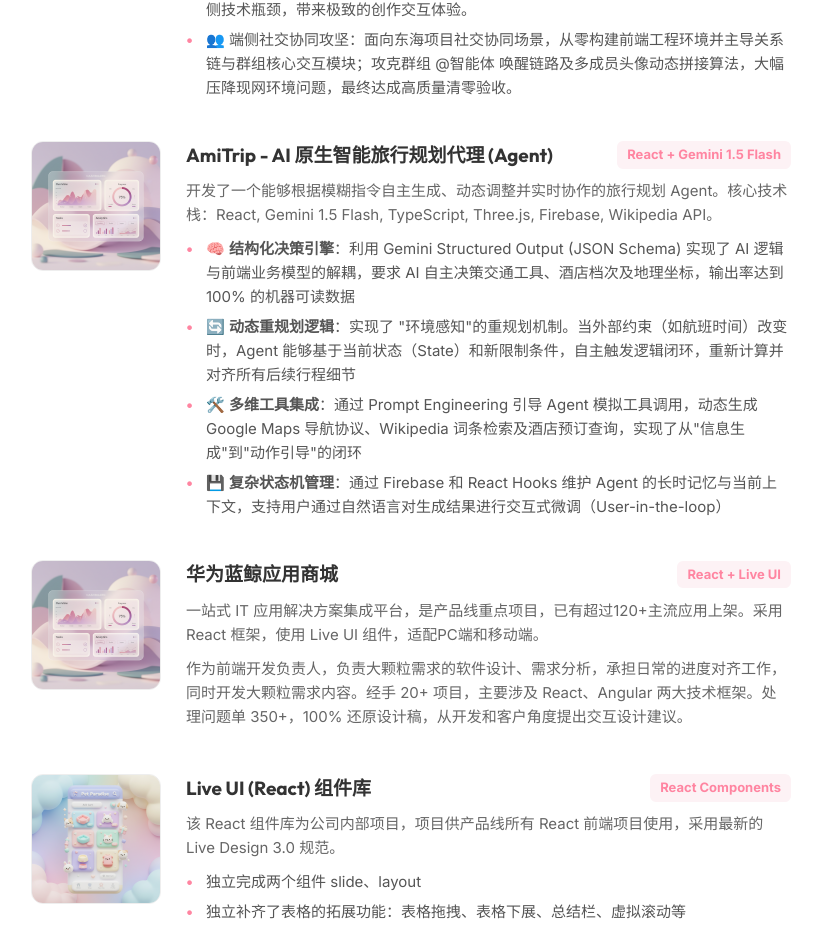
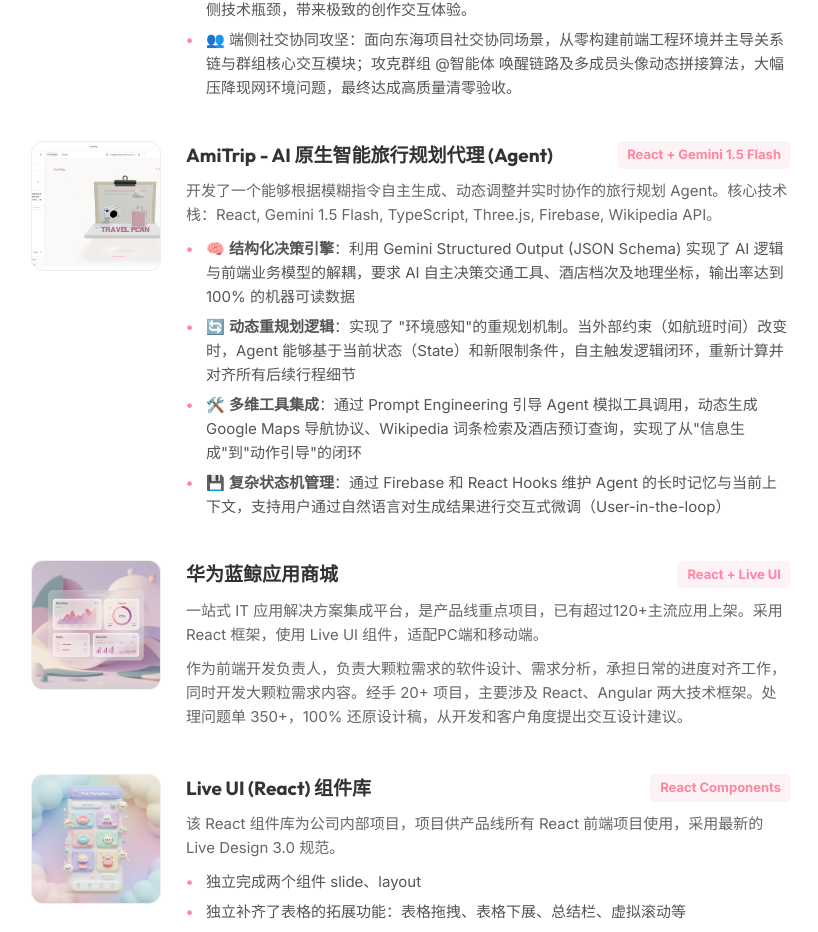
Before and after one commit to 925754332-dev/pinkdev-portfolio, a React (Vite) app: page /resume in a window 1280 px wide. Shown: the part 2633-3565 px from the top of the page, without its empty margins (229-1047 px from the left). Built offline with nearby package versions, Linux system fonts and the light colour scheme.

Commit message:
feat: update AmiTrip project image with local preview

```diff
--- a/src/data/projects.ts
+++ b/src/data/projects.ts
@@ -96,7 +96,7 @@ export const projects: Project[] = [
     desc: '基于 Gemini 1.5 Flash 构建的智能旅行 Agent，支持模糊指令生成与实时动态重规划。',
     longDesc: '开发了一个能够根据模糊指令自主生成、动态调整并实时协作的旅行规划 Agent。核心技术栈：React, Gemini 1.5 Flash, TypeScript, Three.js, Firebase, Wikipedia API。利用 Gemini Structured Output 实现了 AI 逻辑与业务模型解耦，输出 100% 机器可读数据；实现"环境感知"重规划机制，动态对齐行程细节；通过 Prompt Engineering 引导模拟工具调用，打通信息生成到动作引导闭环；利用 Firebase 维护长时记忆，支持 User-in-the-loop 交互微调。',
     tags: ['#React', '#Gemini', '#AI-Agent', '#Three.js'],
-    image: '/images/generated-1772463847239.png',
+    image: '/images/amitrip-preview.png',
     badgeColor: '#FFB347'
   }
 ];
--- a/src/pages/Resume.tsx
+++ b/src/pages/Resume.tsx
@@ -177,7 +177,7 @@ const Resume = () => {
             <div className="project-item-v">
               <div className="project-with-img-v">
                 <div className="proj-img-v">
-                  <img src="/images/generated-1772463847239.png" alt="AmiTrip" />
+                  <img src="/images/amitrip-preview.png" alt="AmiTrip" />
                 </div>
                 <div className="proj-content-v">
                   <div className="proj-header-v">
```
Also changed, not shown: public/images/amitrip-preview.png (added).
